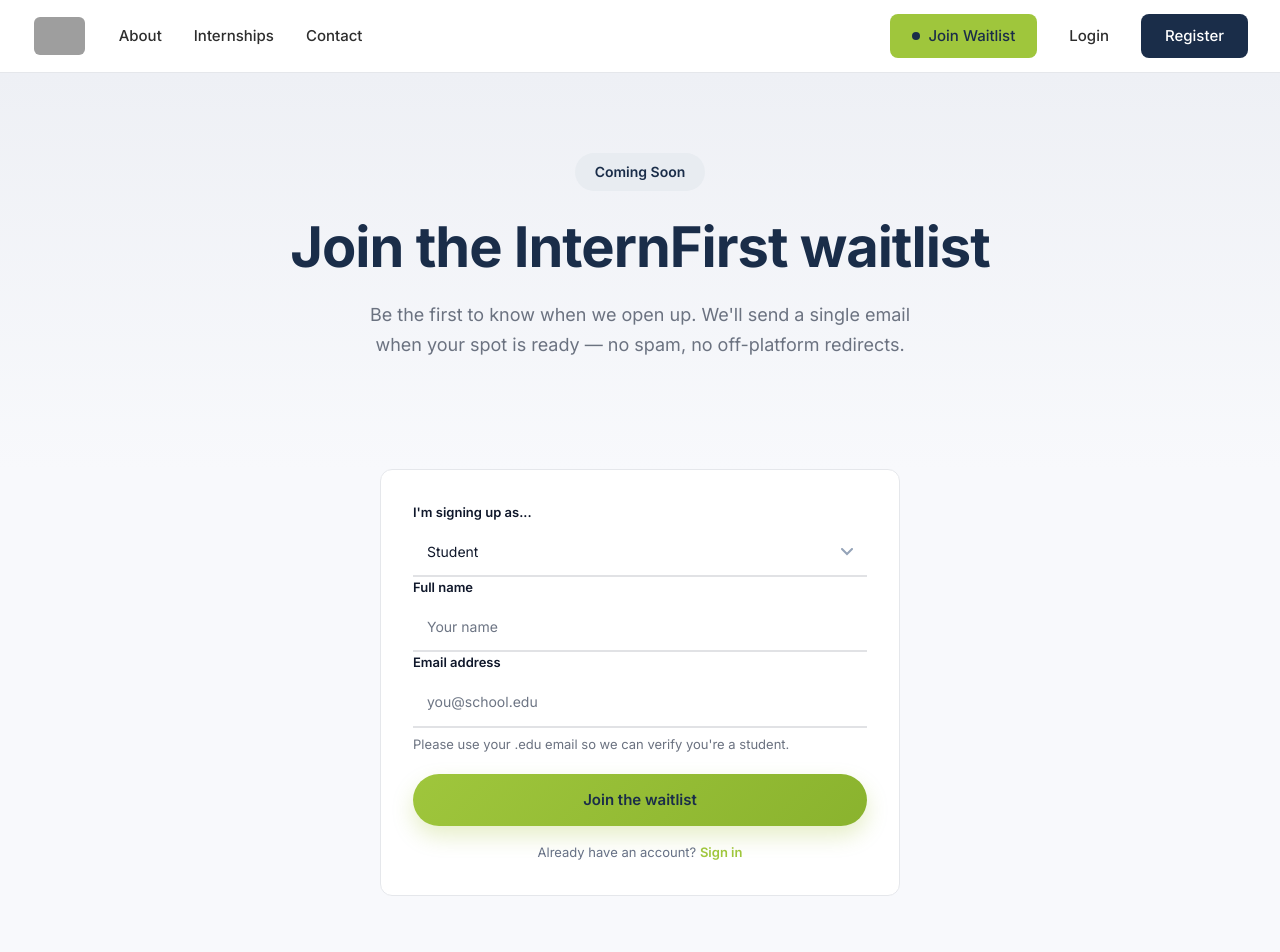
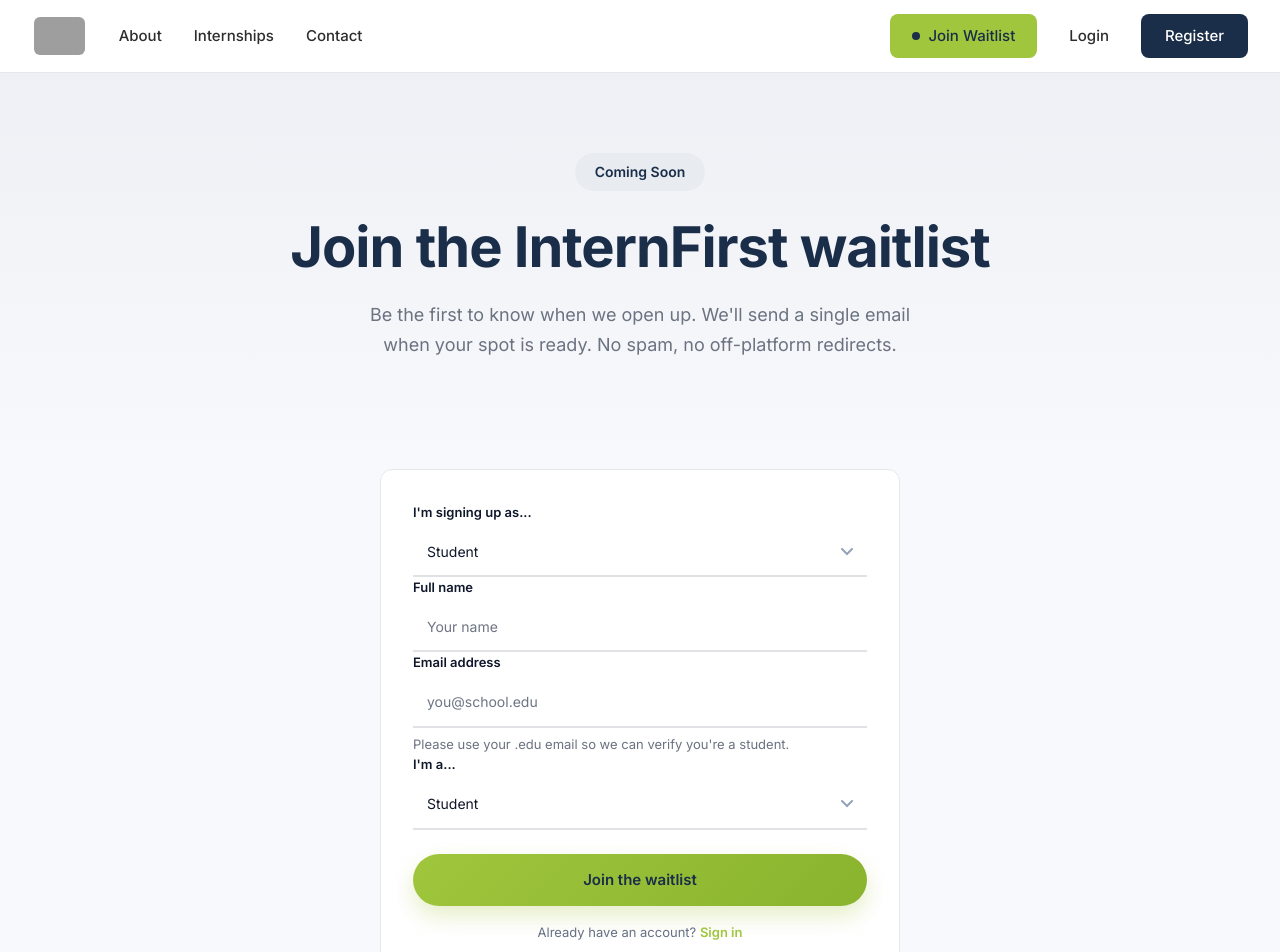
Before and after one commit to vandegn/InternFirstSite, a Next.js app in the folder app/: page /waitlist in a window 1280 px wide. Shown: the top 952 px of the page. Built offline with nearby package versions, Linux system fonts and the light colour scheme; no server answers; grey boxes are pictures that could not be loaded.

Commit message:
fixing bugs on waitlist form, using resend to email who's joined waitlist

```diff
--- a/app/src/app/(site)/page.tsx
+++ b/app/src/app/(site)/page.tsx
@@ -313,7 +313,7 @@
         </div>
       </section>
 
-      {/* NEWSLETTER */}
+      {/* NEWSLETTER, currently doesn't do anything, come here for newsletter stuff in future*/}
       <section className="newsletter">
         <div className="container">
           <div className="newsletter-inner">
--- a/app/src/app/(site)/waitlist/page.tsx
+++ b/app/src/app/(site)/waitlist/page.tsx
@@ -47,6 +47,18 @@
       console.error('Failed to send waitlist notification:', err);
     }
 
+    // Notify the team of the new signup. Best-effort — a failed email
+    // shouldn't block someone who is already on the waitlist.
+    try {
+      await fetch('/api/waitlist', {
+        method: 'POST',
+        headers: { 'Content-Type': 'application/json' },
+        body: JSON.stringify({ fullName, email, role }),
+      });
+    } catch (err) {
+      console.error('Failed to send waitlist notification:', err);
+    }
+
     setStatus('success');
     setFullName('');
     setEmail('');
@@ -63,7 +75,7 @@
           <div className="hero-badge">Coming Soon</div>
           <h1>Join the InternFirst waitlist</h1>
           <p className="hero-subtitle">
-            Be the first to know when we open up. We&apos;ll send a single email when your spot is ready — no spam, no off-platform redirects.
+            Be the first to know when we open up. We&apos;ll send a single email when your spot is ready. No spam, no off-platform redirects.
           </p>
         </div>
       </section>
@@ -133,7 +145,13 @@
                   <input
                     id="email"
                     type="email"
-                    placeholder={role === 'student' ? 'you@school.edu' : 'you@company.com'}
+                    placeholder={
+                      role === 'student'
+                        ? 'you@school.edu'
+                        : role === 'employer'
+                          ? 'you@company.com'
+                          : 'you@example.com'
+                    }
                     required
                     value={email}
                     onChange={(e) => setEmail(e.target.value)}
@@ -145,7 +163,20 @@
                   )}
                 </div>
 
-                <button type="submit" className="btn-auth" disabled={loading} style={{ marginTop: 20 }}>
+                <div className="form-group">
+                  <label htmlFor="role">I&apos;m a...</label>
+                  <select
+                    id="role"
+                    value={role}
+                    onChange={(e) => setRole(e.target.value as Role)}
+                  >
+                    <option value="student">Student</option>
+                    <option value="employer">Employer</option>
+                    <option value="other">Other</option>
+                  </select>
+                </div>
+
+                <button type="submit" className="btn-auth" style={{ marginTop: 24 }} disabled={loading}>
                   {loading ? 'Joining...' : 'Join the waitlist'}
                 </button>
 
```
